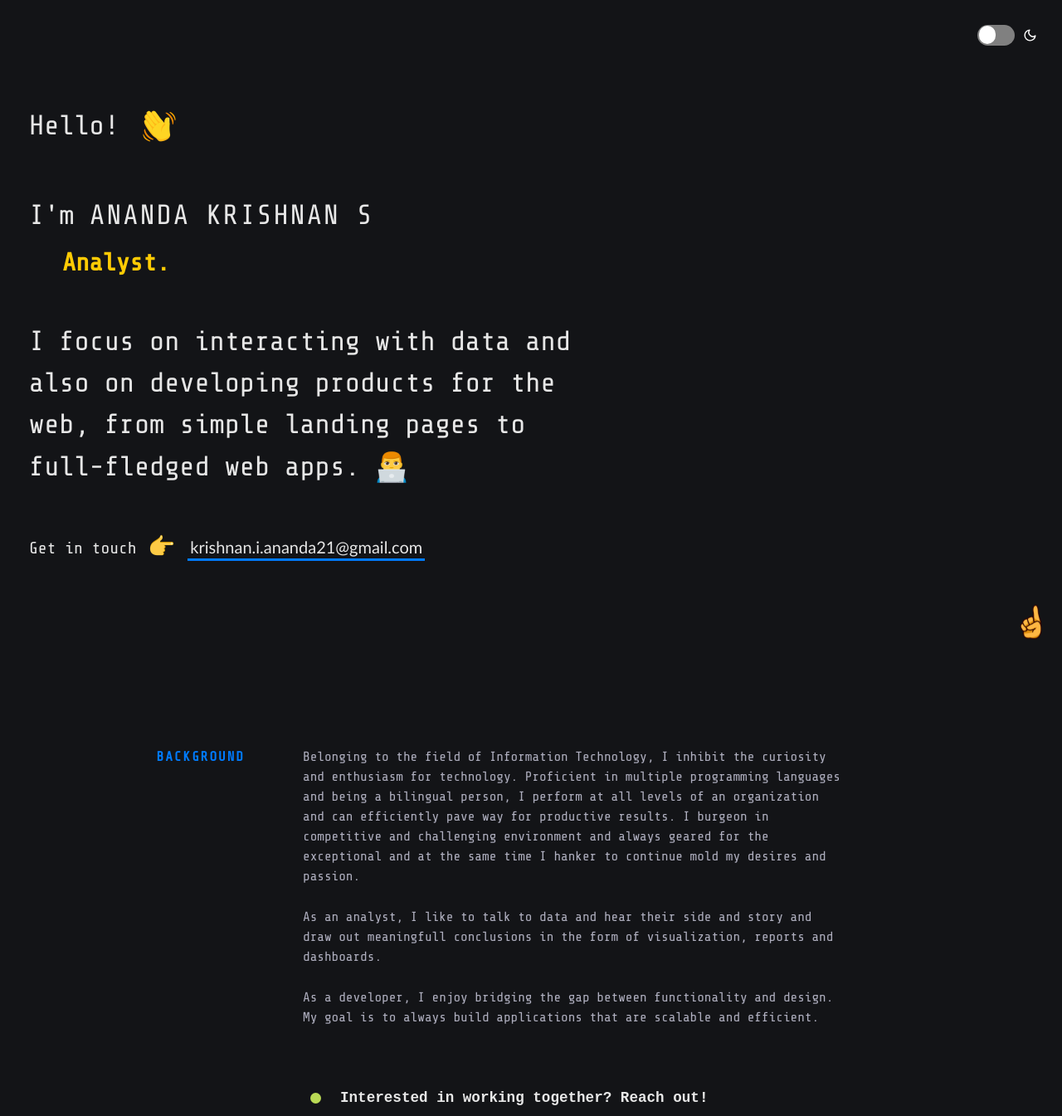
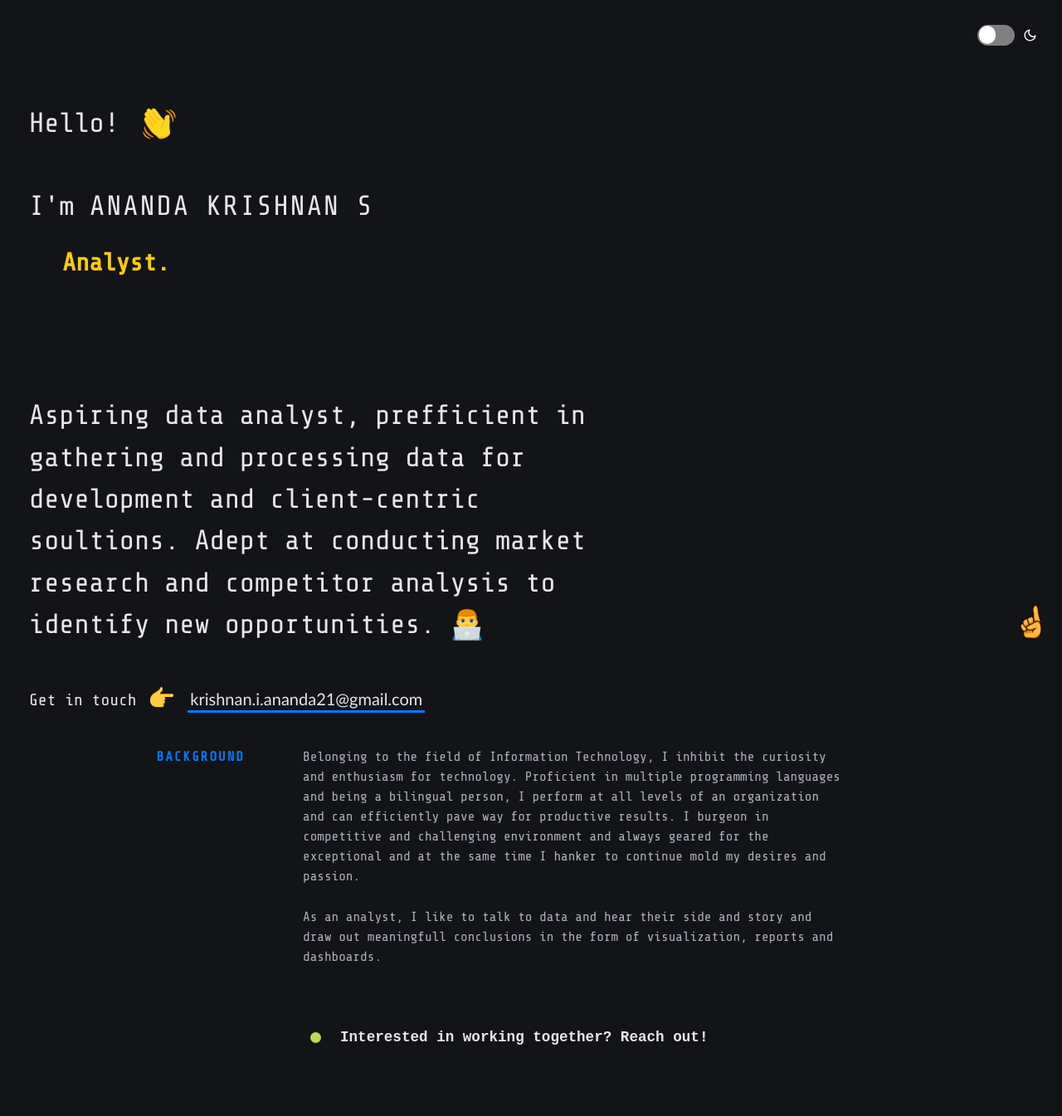
Before and after one commit to ananda-krishnan/ananda-krishnan, a plain HTML site: page index.html in a window 1280 px wide. Shown: the top 1345 px of the page at 83% size. Drawn offline with nearby package versions, Linux system fonts and the light colour scheme.

Commit message:
Update index.html

```diff
--- a/index.html
+++ b/index.html
@@ -38,13 +38,14 @@
 					<div class=" container">
 						<ul class="list">
 							<li class="item"> Analyst.</li>
-							<li class="item">Full stack Developer. </li>
-							<li class="item">Analyst. </li>
+							<li class="item"> Analyst. </li>
+							<li class="item"> Analyst.</li>
 						</ul>
 					</div><br>
 				</div>
 			</div>
-			<span>I focus on interacting with data and also on developing products for the web, from simple landing pages to full-fledged web apps.
+			<br><br>
+			<span>Aspiring data analyst, prefficient in gathering and processing data for development and client-centric soultions. Adept at conducting market research and competitor analysis to identify new opportunities.
 			<span id="emojiwavehand" class="emoji technologist"></span>
 		</h2>
 		<h3 class="intro_contact">
@@ -71,10 +72,6 @@ time I hanker to continue mold my desires and passion.
 
 			<p>
 				As an analyst, I like to talk to data and hear their side and story and draw out meaningfull conclusions in the form of visualization, reports and dashboards.
-			</p>
-
-			<p>
-				As a developer, I enjoy bridging the gap between functionality and design. My goal is to always build applications that are scalable and efficient.
 			</p>
 
 			<a class="status" href="mailto:krishnan.i.ananda21@gmail.com" target="_blank">
@@ -218,7 +215,7 @@ time I hanker to continue mold my desires and passion.
 					<summary> Heart Disease Analysis</summary>
 					<div class="project_name">
 							<a href="#link" target="_blank">  </a>
-							<img src="images/HDA.png" alt="HDA" width="800" height="500">
+							<!--<img src="" alt="HDA" width="800" height="500"> -->
 					</div>
 					<div class = "featured-projects-content">
 						<p>Data for Heat disease was used to visualise and analyse occuring heart diseases w.r.t to age, gender, heart rate, blood pressure, and serum Cholestrol taking into account of.</p>
```
